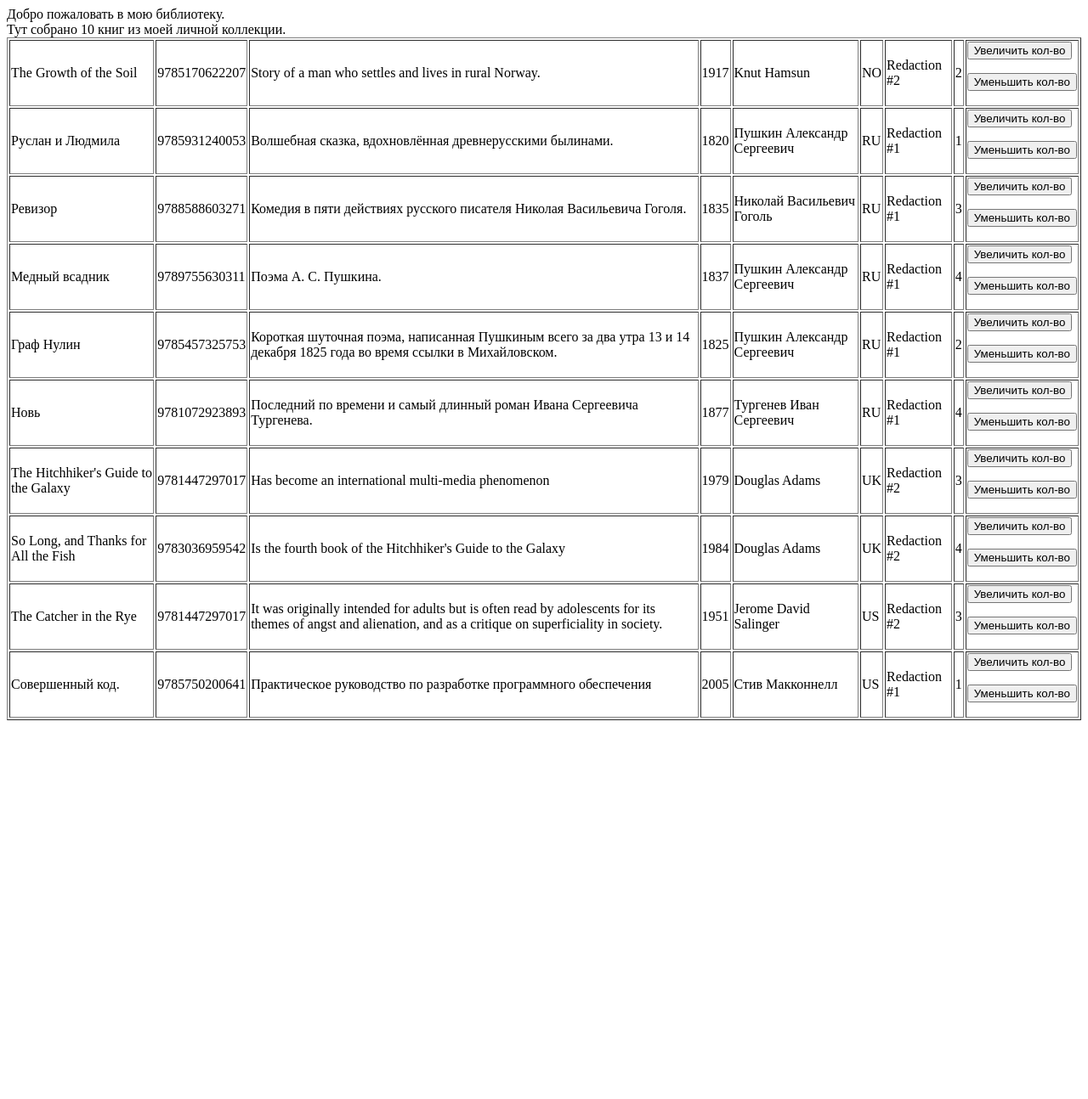
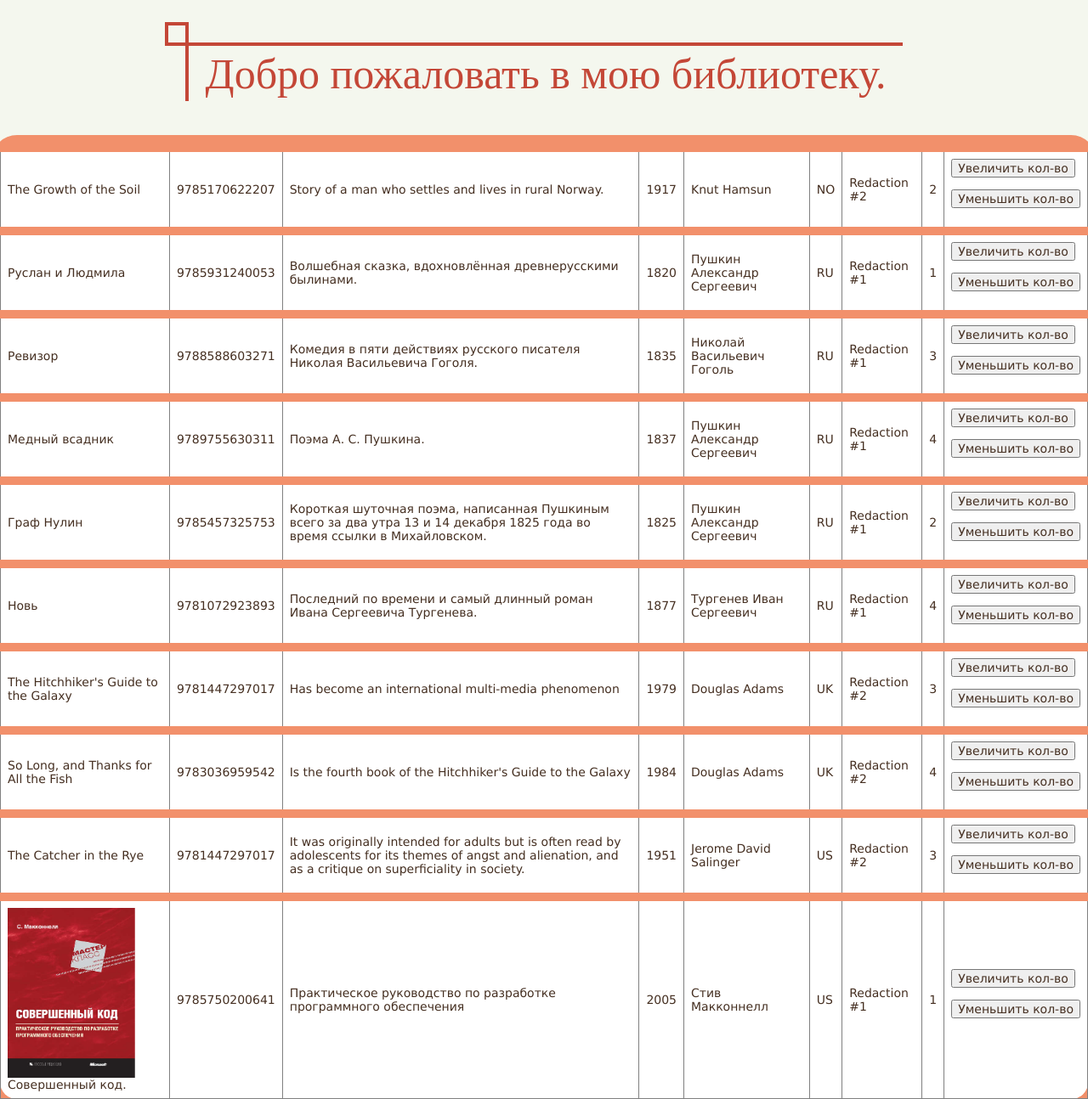
Before and after one commit to Zeler91/D4.10-Django-, a Django app: page /index/ in a window 1280 px wide. Shown: the whole page at 85% size. Before the commit the page ends 848 px from the top, so only its background shows below. Run offline with Django 3.2, Linux system fonts and the light colour scheme; data comes from the database, SQL or seed files in the repository; both versions use the stored data as it was after the commit; some libraries are stand-ins or nearby versions.

Commit message:
add images for Book and static css

```diff
--- a/my_site/my_site/settings.py
+++ b/my_site/my_site/settings.py
@@ -22,8 +22,8 @@ BASE_DIR = os.path.dirname(os.path.dirname(os.path.abspath(__file__)))
 
 # SECURITY WARNING: keep the secret key used in production secret!
 
-# SECRET_KEY = 'n_s3#@up!&=b@vmq4*j5b_m55fy^ftf&^w_9oyrqxgaat8@-1h'
-SECRET_KEY = os.environ.get('SECRET_KEY')
+SECRET_KEY = 'n_s3#@up!&=b@vmq4*j5b_m55fy^ftf&^w_9oyrqxgaat8@-1h'
+# SECRET_KEY = os.environ.get('SECRET_KEY')
 
 # SECURITY WARNING: don't run with debug turned on in production!
 DEBUG = True
@@ -126,3 +126,5 @@ USE_TZ = True
 
 STATIC_URL = '/static/'
 STATIC_ROOT = os.path.join(BASE_DIR, 'static/')
+MEDIA_URL = '/media/'
+MEDIA_ROOT = os.path.join(BASE_DIR, 'media/')
--- a/my_site/my_site/urls.py
+++ b/my_site/my_site/urls.py
@@ -13,6 +13,8 @@ Including another URLconf
     1. Import the include() function: from django.urls import include, path
     2. Add a URL to urlpatterns:  path('blog/', include('blog.urls'))
 """
+from django.conf.urls.static import static
+from django.conf import settings
 from django.contrib import admin
 from django.urls import path
 from p_library import views
@@ -26,3 +28,5 @@ urlpatterns = [
     path('redactions/', views.redactions),
     path('friends/', views.friends),
 ]
+
+urlpatterns += static(settings.MEDIA_URL, document_root=settings.MEDIA_ROOT)
--- a/my_site/p_library/admin.py
+++ b/my_site/p_library/admin.py
@@ -5,7 +5,7 @@ from p_library.models import Book, Author, Redaction, Friend
 @admin.register(Book)
 class BookAdmin(admin.ModelAdmin):
     list_display = ('title', 'author',)
-    fields = ('ISBN', 'title', 'description', 'year_release', 'author', 'price', 'redaction')
+    fields = ('ISBN', 'title', 'description', 'year_release', 'author', 'price', 'redaction', 'image')
 
 @admin.register(Author)
 class AuthorAdmin(admin.ModelAdmin):
--- a/my_site/p_library/models.py
+++ b/my_site/p_library/models.py
@@ -35,6 +35,7 @@ class Book(models.Model):
     friend = models.ForeignKey(Friend, on_delete=models.CASCADE, blank = True, null = True)
     price = models.DecimalField(max_digits=10, decimal_places=2)
     copy_count = models.SmallIntegerField(default = 1)
+    image = models.ImageField(upload_to='book_images/', blank=True)
 
     def __str__(self):
         return "{self.title} ".format(self = self)
--- /dev/null
+++ b/my_site/p_library/static/style.css
@@ -0,0 +1,68 @@
+table {
+    font-family: "Lucida Sans Unicode", "Lucida Grande", Sans-Serif;
+    font-size: 14px;
+    text-align: left;
+    border-collapse: collapse;
+    border-radius: 20px;
+    box-shadow: 0 0 0 10px #F2906B;
+    color: #452F21;
+    }
+    th {
+    padding: 10px 8px;
+    background: white;
+    }
+    table th:first-child {
+    border-top-left-radius: 20px;
+    }
+    table th:last-child {
+    border-top-right-radius: 20px;
+    }
+    td {
+    border-top: 10px solid #F2906B;
+    padding: 8px;
+    background: white;
+    }
+    table td:first-child {
+    border-bottom-left-radius: 20px;
+    }
+    table td:last-child {
+    border-bottom-right-radius: 20px;
+    }
+
+.four {
+    background: #F4F7EE;
+    padding: 50px 20px;
+    text-align: center;
+    }
+    .four h1 {
+    font-family: 'Merriweather', serif;
+    position: relative;
+    color: #C44737;
+    font-size: 50px;
+    font-weight: normal;
+    padding: 8px 20px 7px 20px;
+    border-top: 4px solid;
+    border-left: 4px solid;
+    display: inline-block;
+    margin: 0;
+    line-height: 1;
+    }
+    .four h1:before {
+    content: "";
+    position: absolute;
+    width: 28px;
+    height: 28px;
+    top: -28px;
+    left: -28px;
+    border: 4px solid #C44737;
+    box-sizing: border-box;
+    }
+    @media (max-width: 450px) {
+    .four h1 {font-size: 36px;}
+    .four h1:before {
+        width: 20px;
+        height: 20px;
+        top: -20px;
+        left: -20px;
+    }
+    }
--- /dev/null
+++ b/my_site/p_library/templates/base.html
@@ -0,0 +1,7 @@
+<link rel="stylesheet" href="//maxcdn.bootstrapcdn.com/bootstrap/3.2.0/css/bootstrap.min.css">
+<link rel="stylesheet" href="//maxcdn.bootstrapcdn.com/bootstrap/3.2.0/css/bootstrap-theme.min.css">
+
+<div class="four"><h1>Добро пожаловать в {{ title }}.</h1></div>
+
+{% block content %}
+{% endblock %}
--- a/my_site/p_library/templates/index.html
+++ b/my_site/p_library/templates/index.html
@@ -1,10 +1,16 @@
-Добро пожаловать в {{ title }}. <br>
-Тут собрано {{ books_count }} книг из моей личной коллекции.
+{% extends 'base.html' %}
+{% block content %}
+{% load static %}
+<link rel="stylesheet" href="{% static 'style.css' %}">
 
     <table border="1">
         {% for book in books %}
             <tr>
+                {% if book.image %}
+                    <td><img src = "{{book.image.url}}" height="200" width="150"><br>{{ book.title }}</td>
+                {% else %}
                     <td>{{ book.title }}</td>
+                {% endif %}
                 <td>{{ book.ISBN }}</td>
                 <td>{{ book.description }}</td>
                 <td>{{ book.year_release }}</td>
@@ -27,3 +33,4 @@
             </tr>
         {% endfor %}
     </table>
+{% endblock %}
--- a/my_site/requirements.txt
+++ b/my_site/requirements.txt
@@ -1,3 +1,4 @@
 django
 psycopg2
 dj_database_url
+pillow
```
Also changed, not shown: my_site/db.sqlite3, my_site/media/book_images/3836595-sovershennyy-kod.jpg (added), my_site/p_library/migrations/0006_book_image.py (added). Lines whose indentation alone changed are shown as unchanged.
